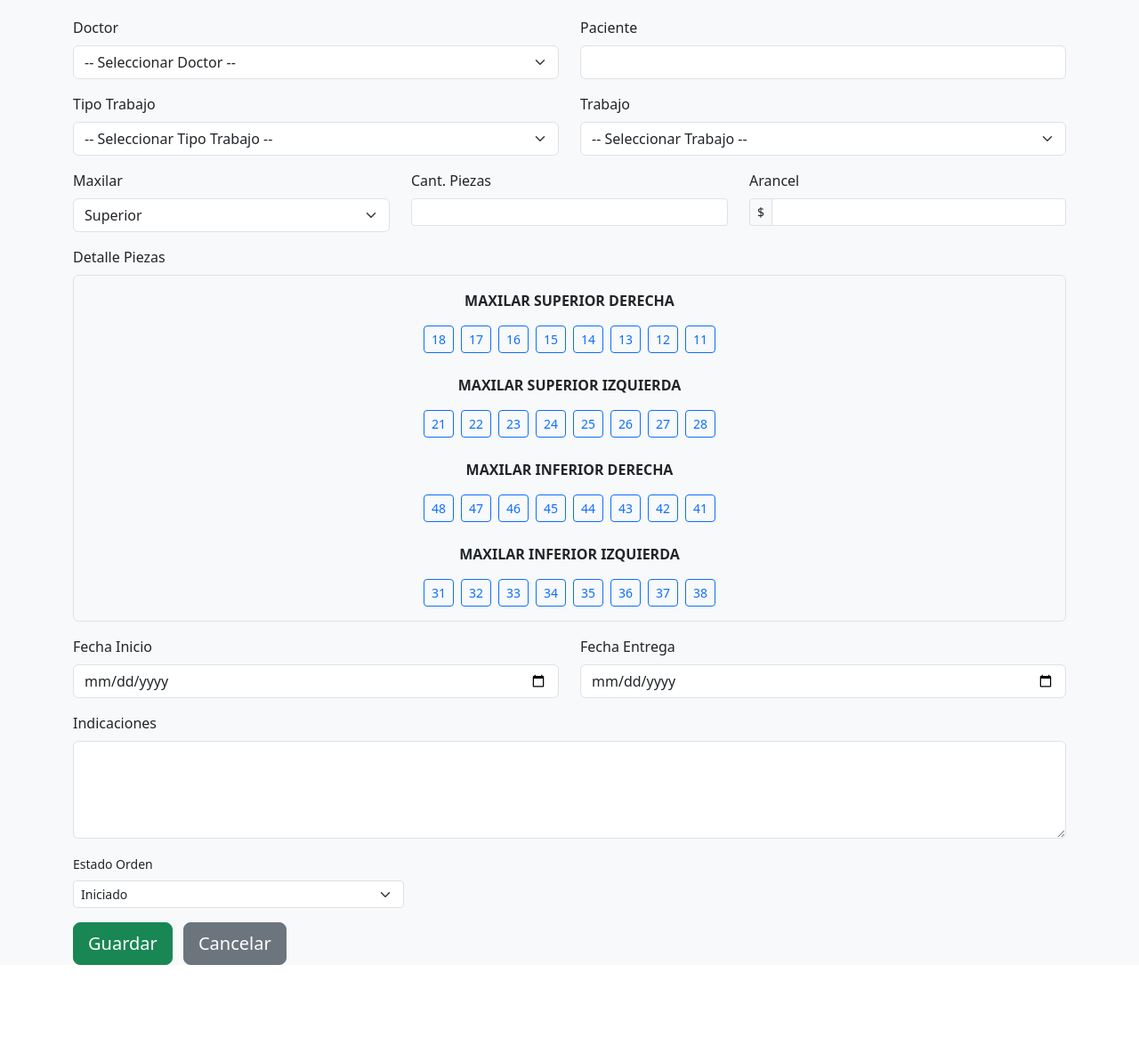
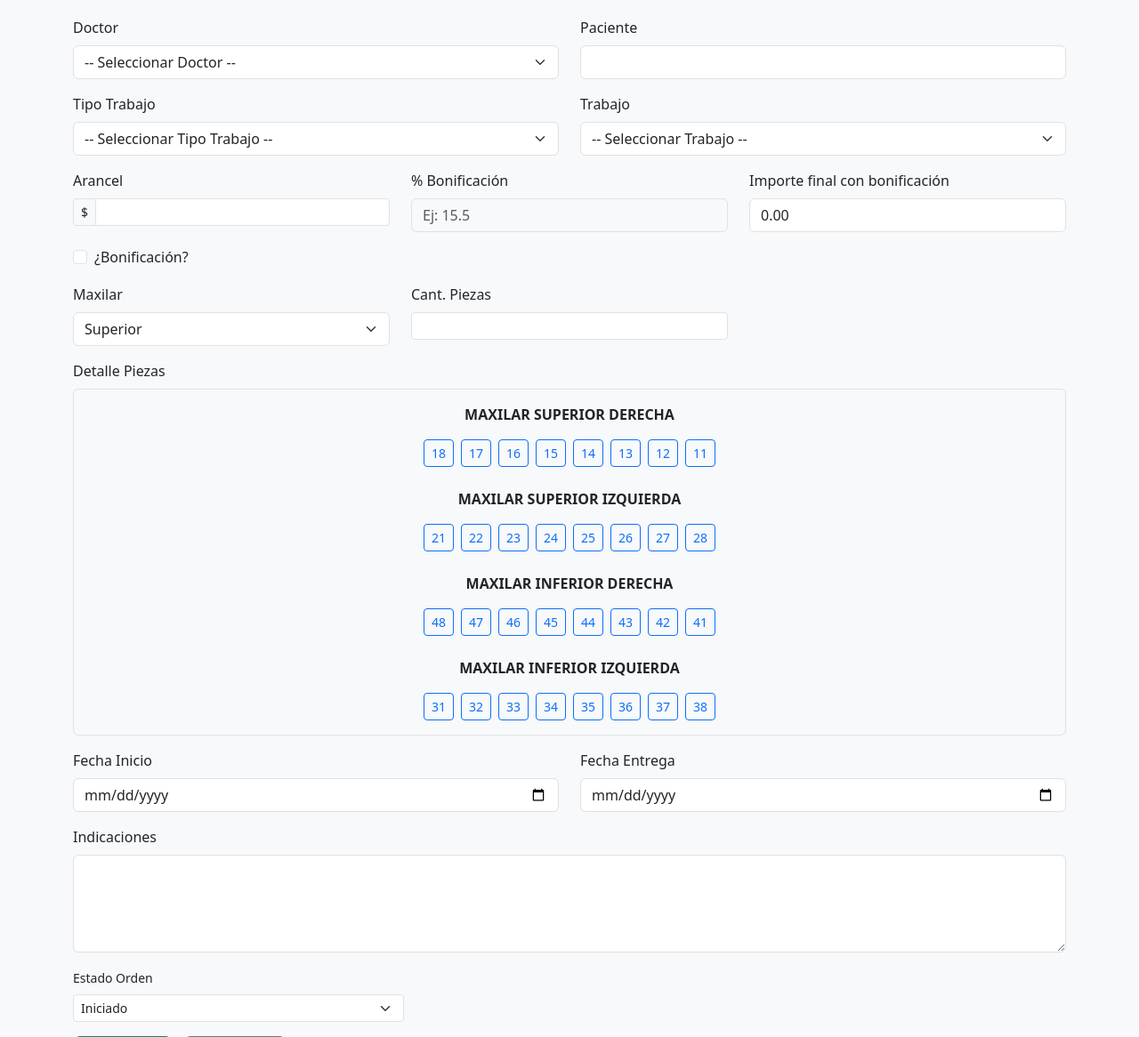
Before and after one commit to raizen1987/lab-dental, a Flask app: page /ordenes_trabajo/agregar in a window 1280 px wide. Shown: the part 153-1319 px from the top of the page at 89% size. Before the commit the page ends 1238 px from the top, so only its background shows below. Run offline with Flask 3, Linux system fonts and the light colour scheme; a user stored in the database is signed in; data that the repository does not hold is empty; some libraries are stand-ins or nearby versions.

Commit message:
Update orden_trabajo_form.html

```diff
--- a/templates/orden_trabajo_form.html
+++ b/templates/orden_trabajo_form.html
@@ -3,7 +3,7 @@
 {% block content %}
 <h1 class="mb-4">{{ titulo }}</h1>
 
-<form method="POST">
+<form method="POST" enctype="multipart/form-data">
     {{ form.hidden_tag() }}
 
     <div class="row">
@@ -48,7 +48,29 @@
             </select>
         </div>
     </div>
-
+    <div class="row">
+        <div class="col-md-4 mb-3">
+            {{ form.arancel.label(class="form-label") }}
+            <div class="input-group input-group-sm">
+                <span class="input-group-text">$</span>
+                {{ form.arancel(class="form-control", readonly=True) }}
+            </div>
+        </div>
+            <div class="col-md-4 mb-3">
+                {{ form.porcentaje_bonificacion.label(class="form-label") }}
+                {{ form.porcentaje_bonificacion(class="form-control", id="porcentaje_bonificacion", placeholder="Ej: 15.5", step="0.01", disabled=true) }}
+            </div>
+            <div class="col-md-4 mb-3">
+                {{ form.importe_final.label(class="form-label") }}
+                {{ form.importe_final(class="form-control", id="importe_final", readonly=true) }}
+            </div>
+            <div class="col-md-4 mb-3">
+                <div class="form-check">
+                    {{ form.bonificacion(class="form-check-input", id="bonificacion_check") }}
+                    {{ form.bonificacion.label(class="form-check-label", for="bonificacion_check") }}
+                </div>
+            </div>
+    </div>
     <div class="row">
         <div class="col-md-4 mb-3">
             {{ form.maxilar.label(class="form-label") }}
@@ -61,13 +83,6 @@
         <div class="col-md-4 mb-3">
             {{ form.cant_piezas.label(class="form-label") }}
             {{ form.cant_piezas(class="form-control form-control-sm", readonly=True, id="cant_piezas") }}
-        </div>
-        <div class="col-md-4 mb-3">
-            {{ form.arancel.label(class="form-label") }}
-            <div class="input-group input-group-sm">
-                <span class="input-group-text">$</span>
-                {{ form.arancel(class="form-control", readonly=True) }}
-            </div>
         </div>
     </div>
 
@@ -178,4 +193,69 @@ document.addEventListener('DOMContentLoaded', function() {
 });
 </script>
 
+<script>
+document.addEventListener('DOMContentLoaded', function () {
+    const checkBonif = document.getElementById('bonificacion_check');
+    const inputPorcentaje = document.getElementById('porcentaje_bonificacion');
+    const inputImporteFinal = document.getElementById('importe_final');
+    const inputArancel = document.querySelector('input[name="arancel"]');  // el campo arancel original
+
+    // Función para habilitar/deshabilitar % y recalcular
+    function actualizarBonificacion() {
+        if (checkBonif.checked) {
+            inputPorcentaje.disabled = false;
+            inputPorcentaje.classList.remove('bg-light', 'text-muted');
+            inputPorcentaje.classList.add('bg-white');
+        } else {
+            inputPorcentaje.disabled = true;
+            inputPorcentaje.classList.add('bg-light', 'text-muted');
+            inputPorcentaje.classList.remove('bg-white');
+            inputPorcentaje.value = '';  // limpiamos si desmarcan
+        }
+        calcularImporteFinal();
+    }
+
+    // Calcular importe final en vivo
+    function calcularImporteFinal() {
+        let arancel = parseFloat(inputArancel.value) || 0;
+        let porcentaje = parseFloat(inputPorcentaje.value) || 0;
+
+        if (checkBonif.checked && porcentaje > 0) {
+            let descuento = arancel * (porcentaje / 100);
+            let final = arancel - descuento;
+            inputImporteFinal.value = final.toFixed(2);
+        } else {
+            inputImporteFinal.value = arancel.toFixed(2);
+        }
+    }
+
+    // Eventos
+    checkBonif.addEventListener('change', actualizarBonificacion);
+    inputPorcentaje.addEventListener('input', calcularImporteFinal);
+    inputArancel.addEventListener('input', calcularImporteFinal);  // si cambia arancel original
+
+    // Inicializar estado
+    actualizarBonificacion();
+});
+</script>
+
+<style>
+.table-sm th, .table-sm td {
+    padding: 0.4rem !important;
+    font-size: 0.95rem;
+}
+
+.input-group-sm .form-control, .input-group-sm .input-group-text {
+    height: calc(1.5em + 0.5rem + 2px);
+    padding: 0.25rem 0.5rem;
+    font-size: 0.875rem;
+}
+
+#porcentaje_bonificacion:disabled {
+    background-color: #e9ecef;
+    color: #6c757d;
+    cursor: not-allowed;
+}
+
+</style>
 {% endblock %}
```
